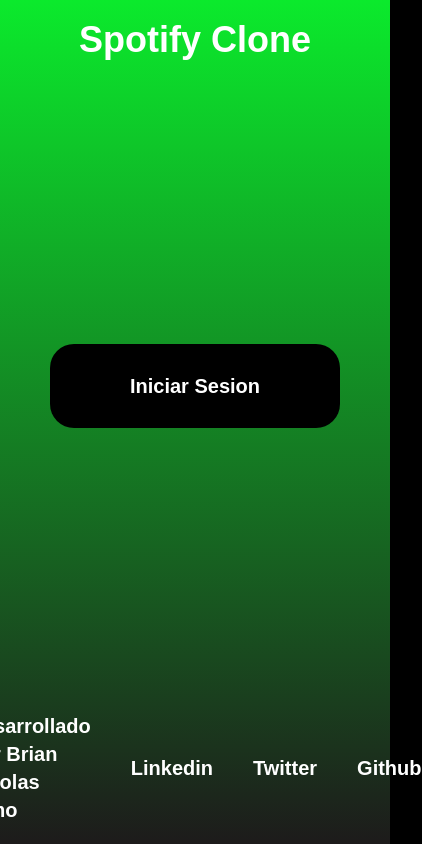
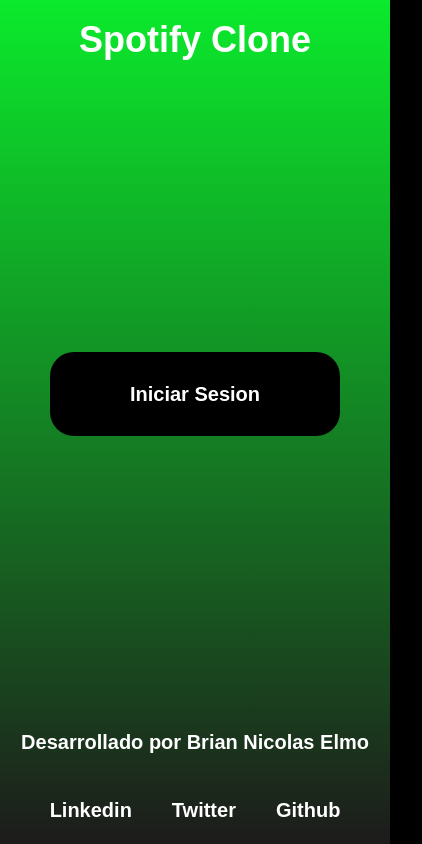
Before and after one commit to Brianelmo/Spotify-Clon, a React (Vite) app: page / in a window 390 px wide. Shown: the whole page, 422 px wide, since content can reach past the window. Built offline with nearby package versions, Linux system fonts and the light colour scheme; no server answers.

Commit message:
cambios en footer login

```diff
--- a/src/index.css
+++ b/src/index.css
@@ -201,6 +201,10 @@
         left: 1rem;
     }
 
+    .footer-login {
+        flex-direction: column;
+    }
+
 }
 
 @media (max-width:768px) {
--- a/src/pages/Login.tsx
+++ b/src/pages/Login.tsx
@@ -21,7 +21,7 @@
         >
           Iniciar Sesion
         </a>
-        <footer className={"flex gap-10 items-center justify-between"}>
+        <footer className={"flex gap-10 items-center justify-between footer-login"}>
           <p className={"text-white text-xl font-bold"}>
             Desarrollado por Brian Nicolas Elmo
           </p>
```
